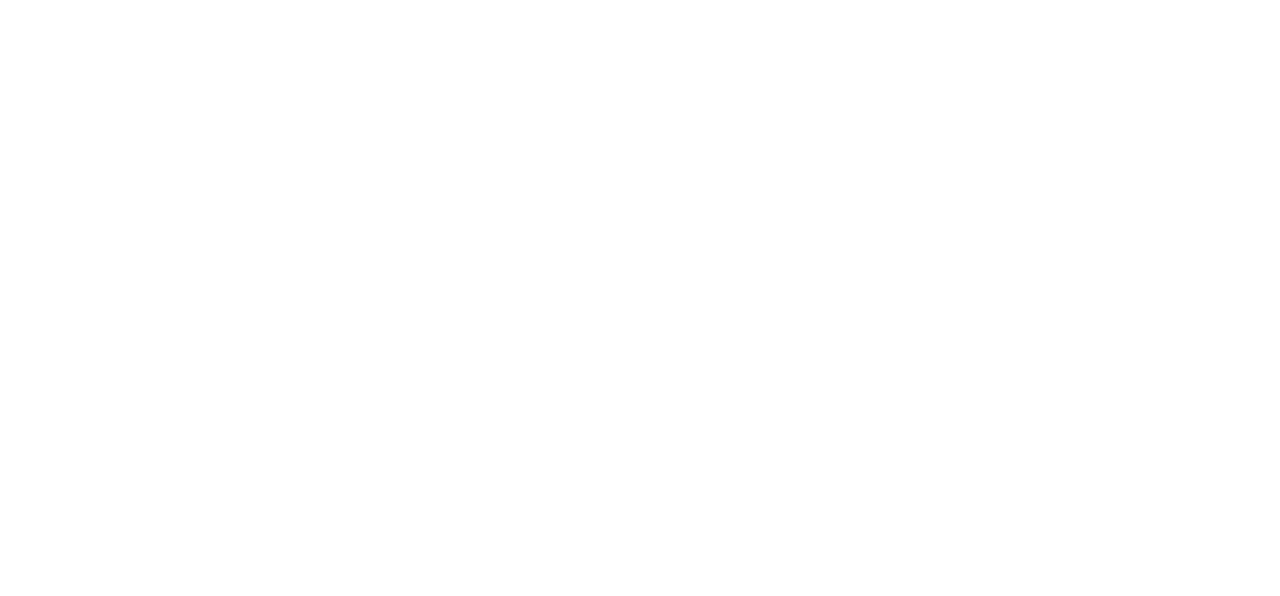
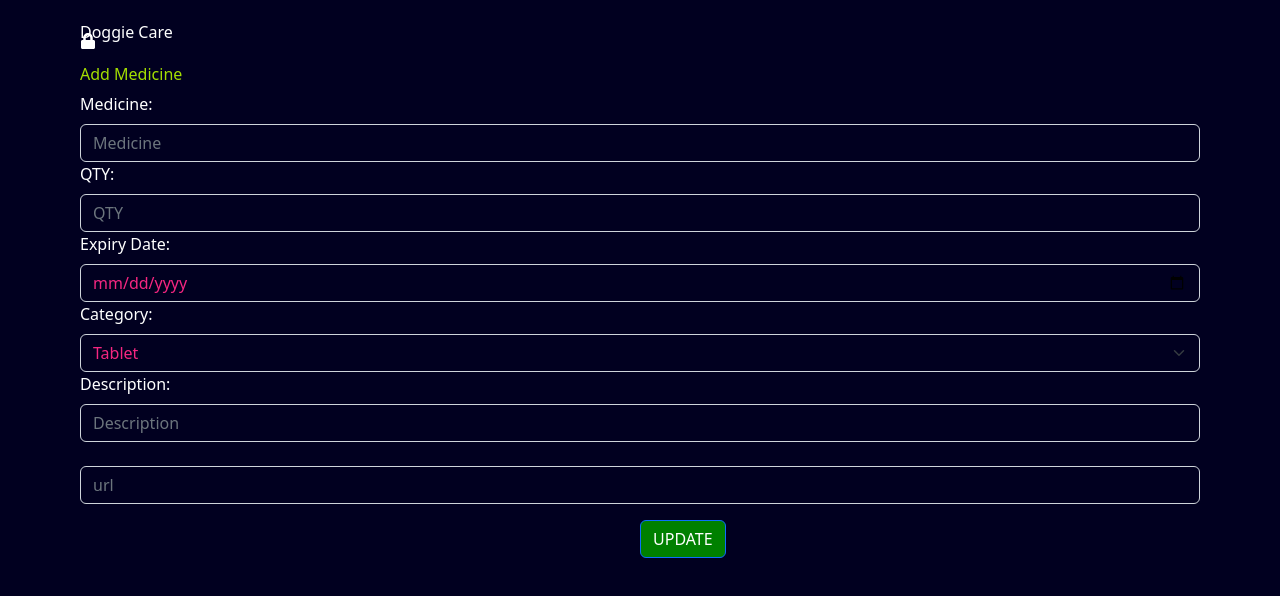
Before and after one commit to saduni-udeshika/doggieare-care, a React (Create React App) app in the folder frontend/: page /updatemedicine/1 in a window 1280 px wide. Before the commit this address had no page. Shown: the top 596 px of the page. Built offline with nearby package versions, Linux system fonts and the light colour scheme; no server answers.

Commit message:
Update medicine

```diff
--- a/frontend/src/App.js
+++ b/frontend/src/App.js
@@ -10,6 +10,7 @@ import Addappointment from "./screen/Addappointment";
 import AddUser from "./screen/AddUser";
 import Login from "./screen/Login";
 import Viewappointment from "./screen/Viewappointment";
+import { UpdateMedicinePage } from './pages/medicinePages/updateMedicinePage';
 
 function App() {
   return (
@@ -18,10 +19,10 @@ function App() {
       <Routes>
         <Route path="/medicine" element={<MedicinePage />} />
         <Route path="/medicines" element={<MedicineDetailsPage />} />
+        <Route path="/updatemedicine/:id" element={<UpdateMedicinePage />} />
         <Route path="/addDog" element={<AddDog />} />
         <Route path="/addHealthDetails/:id" element={<AddHealthDetails />} />
         <Route path="/viewDogs" element={<ViewAll />} />
-
         <Route exact path="/addappointment" element={<Addappointment />} />
         <Route exact path="/adduser" element={<AddUser/>} />
         <Route exact path="/viewappointment" element={<Viewappointment/>} />
--- /dev/null
+++ b/frontend/src/components/card/card.css
@@ -0,0 +1,4 @@
+.card{
+    color: rgb(255, 255, 255);
+    line-height: 0.5px;
+}
--- a/frontend/src/pages/medicinePages/medicineDetailsPage.jsx
+++ b/frontend/src/pages/medicinePages/medicineDetailsPage.jsx
@@ -6,6 +6,7 @@ import { BsSearch } from "react-icons/bs";
 import Form from "react-bootstrap/Form";
 import {MdEdit, MdDelete} from "react-icons/md";
 import Button from "react-bootstrap/esm/Button";
+import { Link } from "react-router-dom";
 
 export const MedicineDetailsPage = () => {
   const space2 = (
@@ -25,7 +26,6 @@ export const MedicineDetailsPage = () => {
   }, []);
 
     //delete
-      //delete
   const deleteMed = async (id) => {
     await deleteMedicine(id);
     getMedicines();
@@ -33,6 +33,7 @@ export const MedicineDetailsPage = () => {
 
   // search bar
   const handleChange = (event) => {};
+
   return (
     <div
       style={{
@@ -108,7 +109,9 @@ export const MedicineDetailsPage = () => {
                       deleteMed(medicine._id);
                     }}
                   />
+                <Link to={`/updatemedicine/${medicine._id}`}>
                   <MdEdit style={{color: "green", float: "right", margin: "4px" }}/>
+                </Link>
                   <br />
                   <p style={{ color: "#A4DE02" }}>{medicine.medicineName}</p>
                   <br />
--- /dev/null
+++ b/frontend/src/pages/medicinePages/updateMedicinePage.jsx
@@ -0,0 +1,169 @@
+import { useState, useEffect } from "react";
+import { useParams } from "react-router";
+import Button from "react-bootstrap/Button";
+import Form from "react-bootstrap/Form";
+import { Fragment } from "react";
+import { FaLock } from "react-icons/fa";
+import { getMedicineById} from "../../services/medicineService";
+
+export const UpdateMedicinePage = () => {
+  const space2 = (
+    <Fragment>
+      &nbsp;&nbsp;&nbsp;&nbsp;&nbsp;&nbsp;&nbsp;&nbsp;&nbsp;&nbsp;&nbsp;&nbsp;&nbsp;&nbsp;&nbsp;&nbsp;&nbsp;&nbsp;&nbsp;&nbsp;&nbsp;&nbsp;&nbsp;&nbsp;
+    </Fragment>
+  );
+  //retrieve relevent data form relavent fields
+  const { id } = useParams();
+
+  const [medicineName, setMedicineName] = useState('');
+  const [quantity, setQuantity] = useState('');
+  const [expDate, setExpDate] = useState('');
+  const [category, setCategory] = useState('');
+  const [description, setDescription] = useState('');
+  const [imgUrl, setImgUrl] = useState('');
+
+  const getMedicine = async () => {
+    const medicineResponse = await getMedicineById(id);
+    // setMedicines(medicineResponse.data);
+    console.log(medicineResponse.data)
+    setMedicineName(medicineResponse.data.medicine.medicineName)
+    setQuantity(medicineResponse.data.medicine.quantity)
+    setExpDate(medicineResponse.data.medicine.expDate)
+    setCategory(medicineResponse.data.medicine.category)
+    setDescription(medicineResponse.data.medicine.description)
+    setImgUrl(medicineResponse.data.medicine.imgUrl)
+  };
+
+  useEffect(() => {
+    getMedicine();
+  }, []);
+
+    //update data
+    const updateMedicineDetails = async (e) => {
+      e.preventDefault();
+      const updateMedicine = {
+        medicineName,
+        quantity,
+        expDate,
+        category,
+        description,
+        imgUrl,
+      };
+       await updateMedicine()
+    }
+
+  return (
+    <div
+    style={{
+      backgroundColor: "#010020",
+      width: "100% ",
+      height: "1000px",
+    }}
+  >
+    <div style={{ paddingLeft: "10vh", color: "white", paddingTop: "4vh" }}>
+      <p>
+        Doggie Care {space2}
+        {space2}
+        {space2}
+        {space2}
+        {space2}
+        {space2}
+        {space2}
+        {space2}
+        {space2}
+        {space2}
+        {space2}
+        {space2}
+        <FaLock />
+      </p>
+    </div>
+    <div style={{ paddingLeft: "10vh" }}>
+      <h6 style={{ color: "#A4DE02" }}>Add Medicine</h6>
+    </div>
+    <div style={{ paddingLeft: "10vh", paddingRight: "10vh" }}>
+      <Form>
+        <Form.Group className="mb-3" controlId="formBasicEmail">
+          <Form.Label>Medicine:</Form.Label>
+          <Form.Control
+            type="text"
+            placeholder="Medicine"
+            style={{
+              backgroundColor: "#010020",
+              color: "#F62681",
+            }}
+            name="medicineName"
+
+          />
+          <Form.Label>QTY:</Form.Label>
+          <Form.Control
+            type="number"
+            placeholder="QTY"
+            style={{
+              backgroundColor: "#010020",
+              color: "#F62681",
+            }}
+            name="quantity"
+            onChange={(e) => {setMedicineName(e.target.value)}}
+          />
+          <Form.Label>Expiry Date:</Form.Label>
+          <Form.Control
+            type="date"
+            placeholder="Expiry Date"
+            style={{
+              backgroundColor: "#010020",
+              color: "#F62681",
+            }}
+            name="expDate"
+            onChange={(e) => {setExpDate(e.target.value)}}
+          />
+          <Form.Label>Category:</Form.Label>
+          <Form.Select
+            type="text"
+            placeholder="Category"
+            style={{
+              backgroundColor: "#010020",
+              color: "#F62681",
+            }}
+            name="category"
+            onChange={(e) => {setCategory(e.target.value)}}
+          >
+            <option>Tablet</option>
+            <option>Vaccine</option>
+          </Form.Select>
+          <Form.Label>Description:</Form.Label>
+          <Form.Control
+            type="text"
+            placeholder="Description"
+            style={{
+              backgroundColor: "#010020",
+              color: "#F62681",
+            }}
+            name="description"
+            onChange={(e) => {setDescription(e.target.value)}}
+          />
+          <br />
+          <Form.Control
+            type="text"
+            placeholder="url"
+            style={{
+              backgroundColor: "#010020",
+              color: "#F62681",
+            }}
+            name="imgUrl"
+            onChange={(e) => {setImgUrl(e.target.value)}}
+          />
+        </Form.Group>
+        <div style={{ paddingLeft: "50%" }}>
+          <Button
+            type="submit"
+            onClick={updateMedicineDetails}
+            style={{ backgroundColor: "green" }}
+          >
+            UPDATE
+          </Button>
+        </div>
+      </Form>
+    </div>
+  </div>
+  )
+}
--- a/frontend/src/services/medicineService.js
+++ b/frontend/src/services/medicineService.js
@@ -4,6 +4,10 @@ const serviceUrl = "medicine/"
 
 export const getMedicine = async () => {
     return await http.get(serviceUrl);
+}
+
+export const getMedicineById = async (id) => {
+  return await http.get(`${serviceUrl}${id}`);
 }
 
 export const createMedicine = async (medicine) => {
```
Also changed, not shown: frontend/src/components/card/Card.jsx (added, +8 -0 lines).
